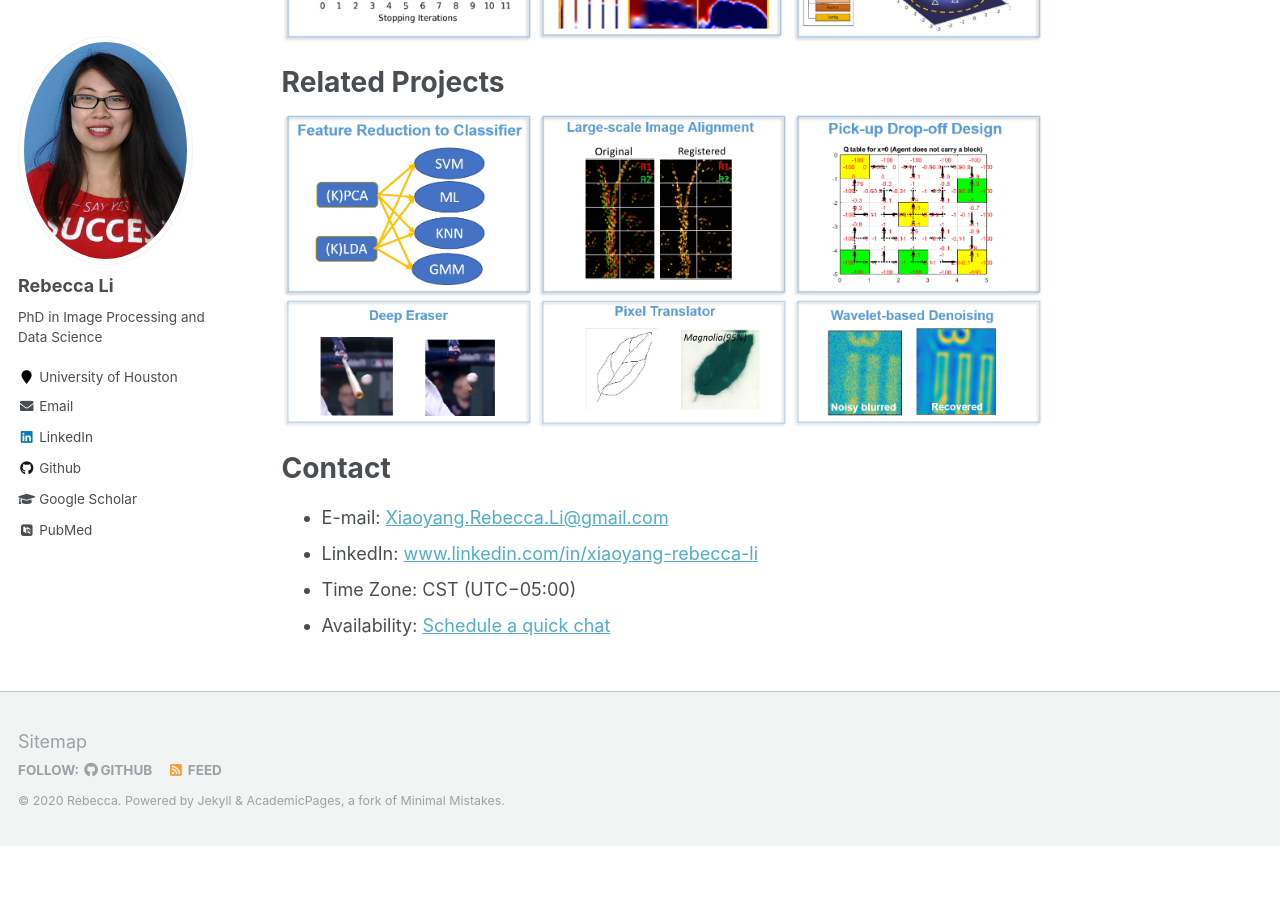
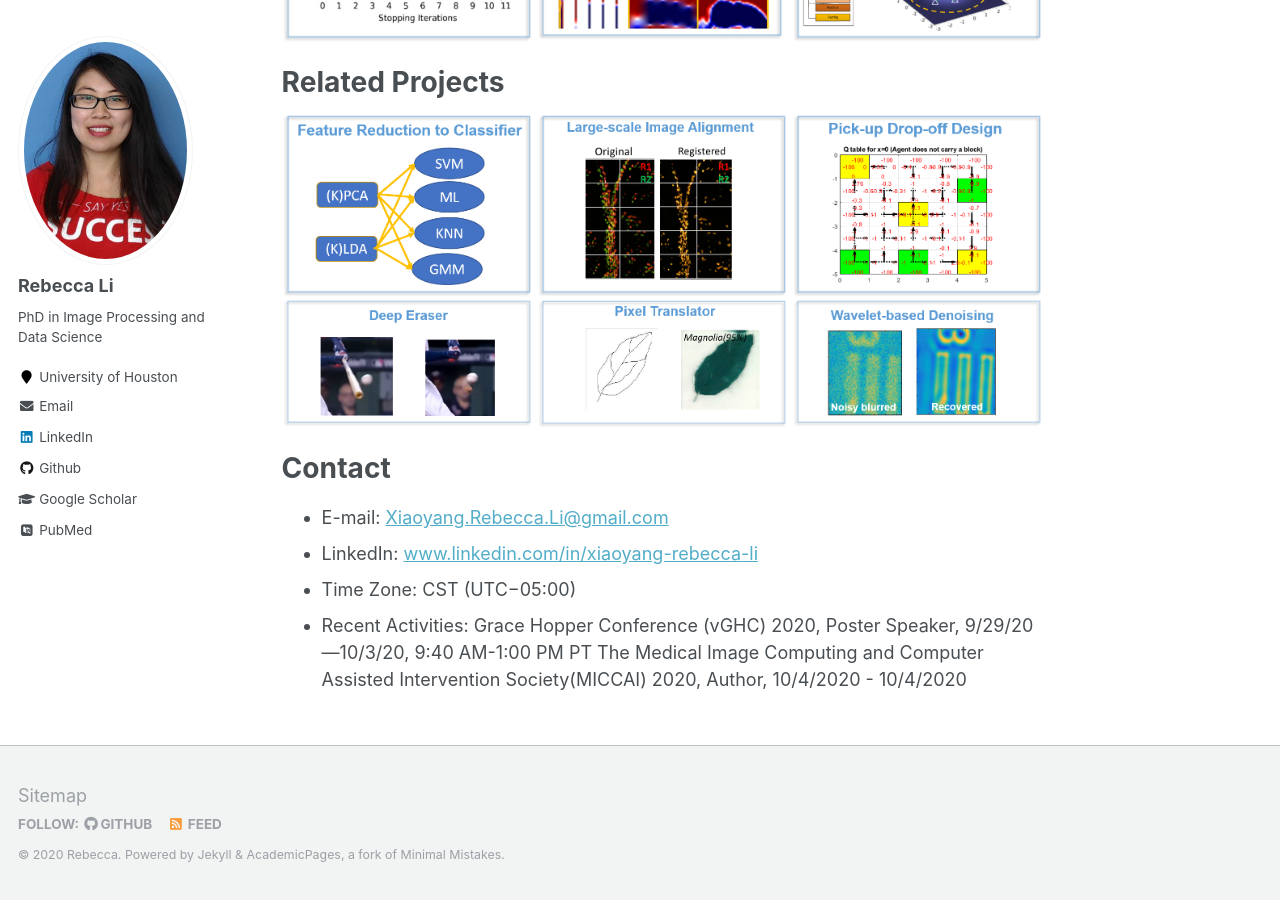
Before and after one commit to Xiaoyang-Rebecca/xiaoyang-rebecca.github.io, a Jekyll site: the page built from _pages/about.md, in a window 1280 px wide and 900 px high, scrolled down 690 px. Built offline with Jekyll 4.4.1, drawn with Linux system fonts in a browser that asks for light colours; some web fonts are replaced; before the commit the page ends 1536 px from its top, so only the background shows below that.

Commit message:
Update about.md

```diff
--- a/_pages/about.md
+++ b/_pages/about.md
@@ -50,8 +50,9 @@
 - E-mail:  <a href = "mailto:Xiaoyang.Rebecca.Li@gmail.com?subject = Feedback&body = ScheduleMeeting">Xiaoyang.Rebecca.Li@gmail.com</a>
 - LinkedIn: [www.linkedin.com/in/xiaoyang-rebecca-li](https://www.linkedin.com/in/xiaoyang-rebecca-li/?locale=en_US)
 - Time Zone: CST (UTC−05:00)
-- Availability: [Schedule a quick chat](https://calendly.com/s/o5uKjHE9)
-
+- Recent Activities:
+    Grace Hopper Conference (vGHC) 2020, Poster Speaker, 9/29/20—10/3/20, 9:40 AM-1:00 PM PT
+    The Medical Image Computing and Computer Assisted Intervention Society(MICCAI) 2020, Author, 10/4/2020 - 10/4/2020
 
 <!-- -
 - [![Hits](https://hits.seeyoufarm.com/api/count/incr/badge.svg?url=https%3A%2F%2Fxiaoyang-rebecca.github.io&count_bg=%2379C83D&title_bg=%23555555&icon=&icon_color=%23E7E7E7&title=hits&edge_flat=false)](Xiaoyang.Rebecca.Li@gmail.com)
```
